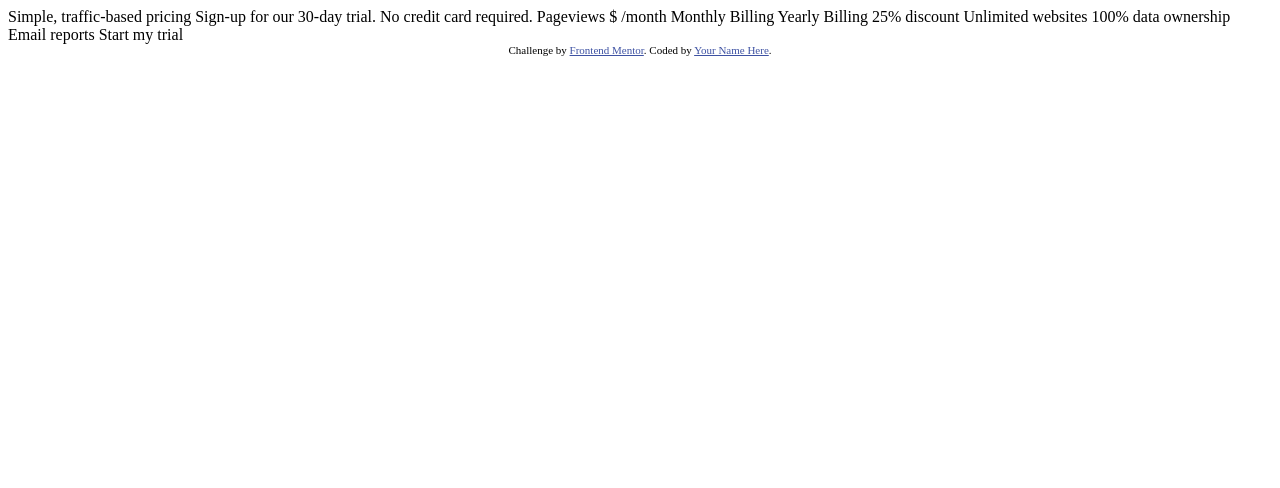
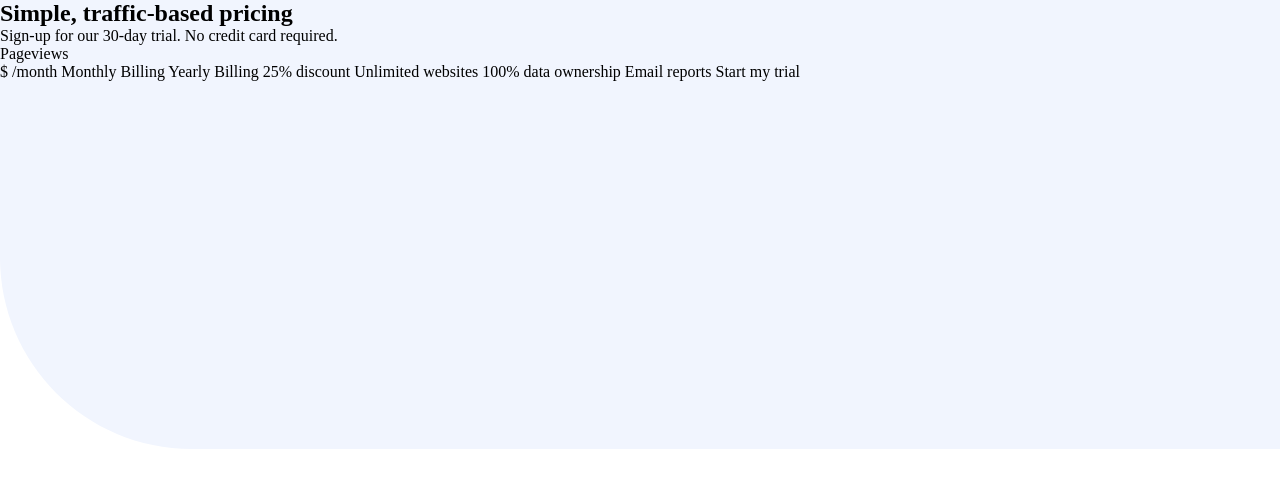
Before and after one commit to coderkarma/interactive-pricing-component, a plain HTML site: page index.html in a window 1280 px wide. Drawn offline with Linux system fonts and the light colour scheme.

Commit message:
Initial setup

```diff
--- a/index.html
+++ b/index.html
@@ -1,39 +1,35 @@
 <!DOCTYPE html>
 <html lang="en">
-<head>
-  <meta charset="UTF-8">
-  <meta name="viewport" content="width=device-width, initial-scale=1.0"> <!-- displays site properly based on user's device -->
+	<head>
+		<meta charset="UTF-8" />
+		<meta name="viewport" content="width=device-width, initial-scale=1.0" />
+		<!-- displays site properly based on user's device -->
 
-  <link rel="icon" type="image/png" sizes="32x32" href="./images/favicon-32x32.png">
+		<link
+			rel="icon"
+			type="image/png"
+			sizes="32x32"
+			href="./images/favicon-32x32.png"
+		/>
+		<link rel="stylesheet" href="./styles/style.css" />
+		<title>Frontend Mentor | Interactive pricing component</title>
+	</head>
+	<body>
+		<main>
+			<section class="container">
+				<div class="header">
+					<h1>Simple, traffic-based pricing</h1>
+					<p>
+						Sign-up for our 30-day trial. No credit card required.
+					</p>
+				</div>
 
-  <title>Frontend Mentor | Interactive pricing component</title>
-
-  <!-- Feel free to remove these styles or customise in your own stylesheet 👍 -->
-  <style>
-    .attribution { font-size: 11px; text-align: center; }
-    .attribution a { color: hsl(228, 45%, 44%); }
-  </style>
-</head>
-<body>
-
-  Simple, traffic-based pricing
-  Sign-up for our 30-day trial. No credit card required.
-
-  Pageviews
-  $ /month
-
-  Monthly Billing
-  Yearly Billing 25% discount
-
-  Unlimited websites
-  100% data ownership
-  Email reports
-
-  Start my trial
-
-  <div class="attribution">
-    Challenge by <a href="https://www.frontendmentor.io?ref=challenge" target="_blank">Frontend Mentor</a>.
-    Coded by <a href="#">Your Name Here</a>.
-  </div>
-</body>
+				<section class="cantainer__card">
+					<p>Pageviews</p>
+				</section>
+			</section>
+			$ /month Monthly Billing Yearly Billing 25% discount Unlimited
+			websites 100% data ownership Email reports Start my trial
+		</main>
+	</body>
 </html>
--- /dev/null
+++ b/styles/style.css
@@ -0,0 +1,10 @@
+* {
+	padding: 0;
+	margin: 0;
+	border: 0;
+}
+
+body {
+	background-image: url('../images/bg-pattern.svg');
+	background-repeat: no-repeat;
+}
```
